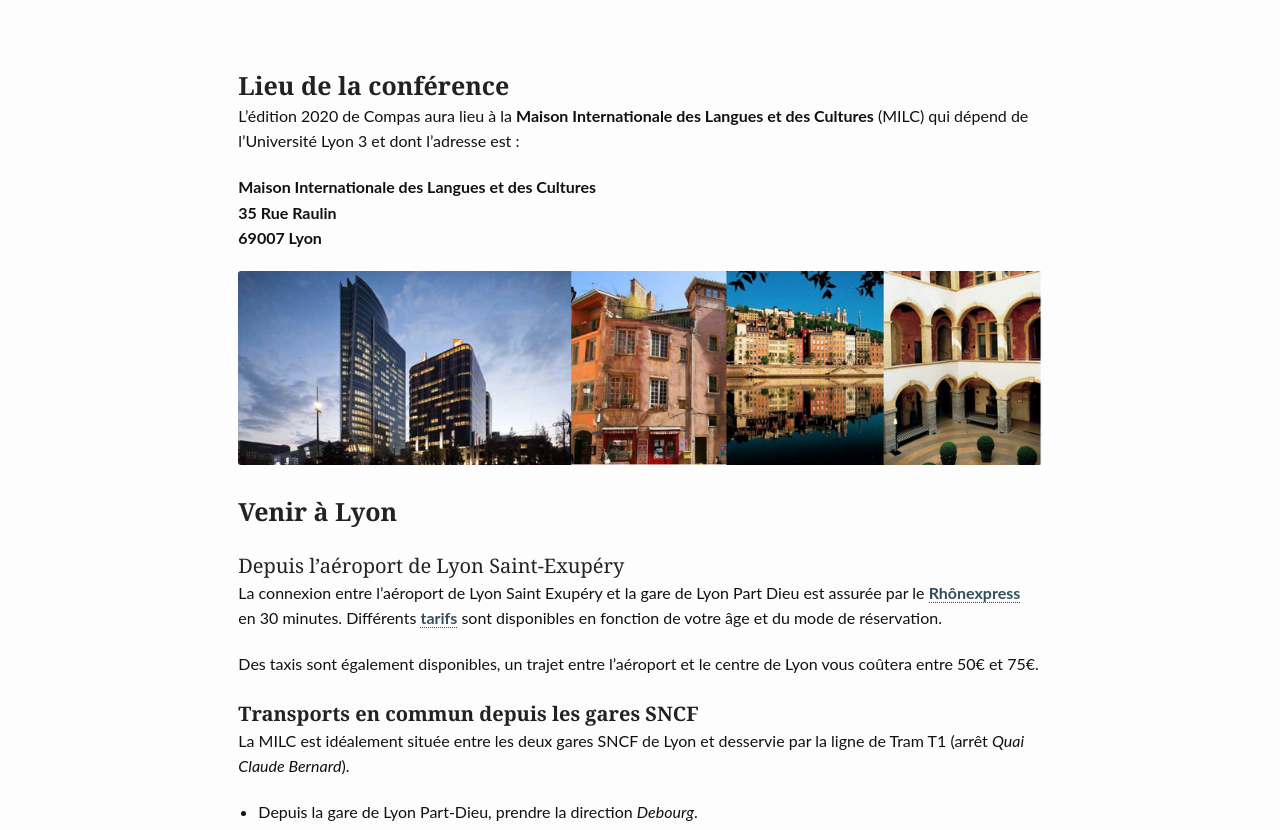
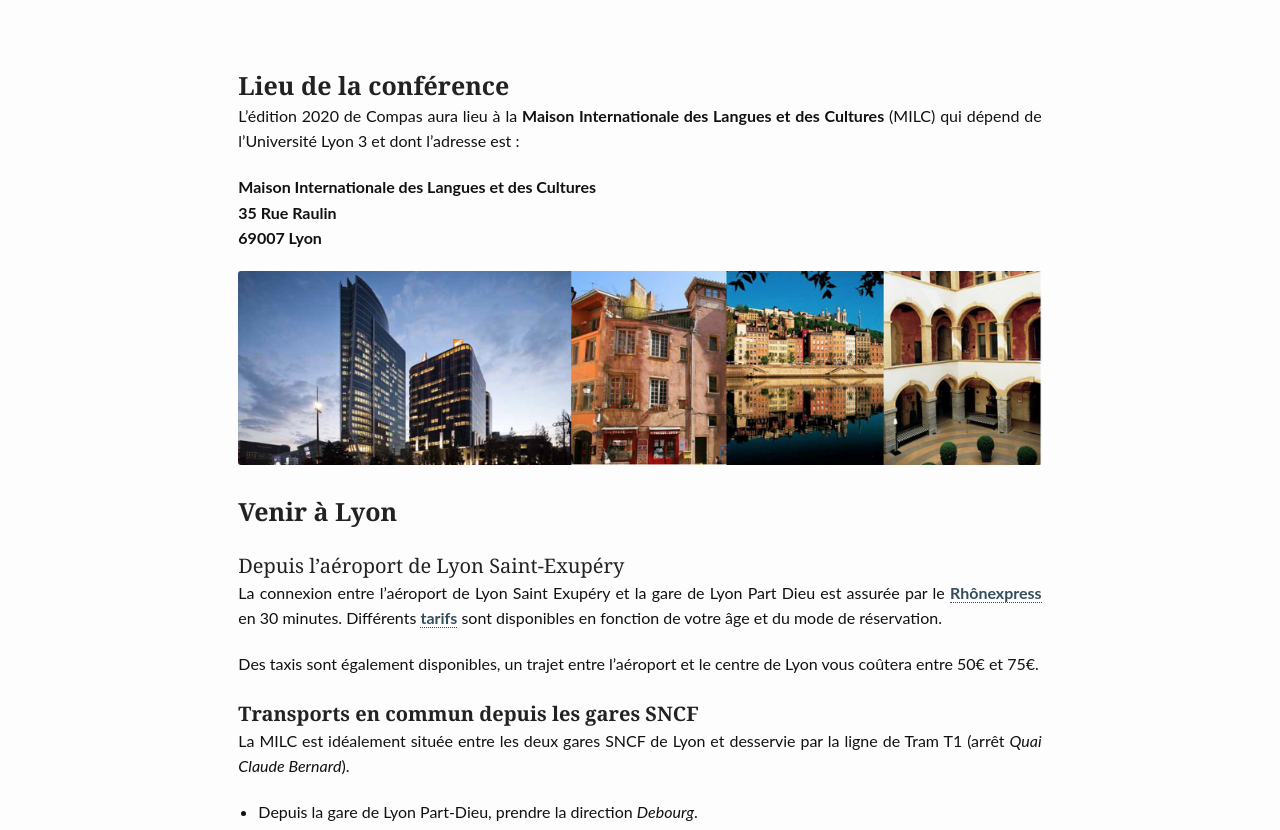
Before and after one commit to compas-conference/2020, a Jekyll site: the page built from venue/index.md, in a window 1280 px wide. Shown: the part 371-1201 px from the top of the page. Built offline with Jekyll 4.4.1, drawn with Linux system fonts in a browser that asks for light colours.

Commit message:
justify text

```diff
--- a/venue/index.md
+++ b/venue/index.md
@@ -14,6 +14,7 @@ header:
 
 L'édition 2020 de Compas aura lieu à la **Maison Internationale des Langues et des Cultures** (MILC) qui dépend de
 l'Université Lyon 3 et dont l'adresse est :
+{: style="text-align: justify;"}
 
 **Maison Internationale des Langues et des Cultures** <br>
 **35 Rue Raulin** <br>
@@ -28,6 +29,7 @@ l'Université Lyon 3 et dont l'adresse est :
 La connexion entre l'aéroport de Lyon Saint Exupéry et la gare de Lyon Part Dieu est assurée par le
 [Rhônexpress](www.rhonexpress.fr) en 30 minutes. Différents [tarifs](https://www.rhonexpress.fr/fr/billets-et-tarifs/37)
 sont disponibles en fonction de votre âge et du mode de réservation.
+{: style="text-align: justify;"}
 
 Des taxis sont également disponibles, un trajet entre l'aéroport et le centre de Lyon vous coûtera entre 50€ et 75€.
 
@@ -35,6 +37,7 @@ Des taxis sont également disponibles, un trajet entre l'aéroport et le centre
 
 La MILC est idéalement située entre les deux gares SNCF de Lyon et desservie par la ligne de Tram T1
 (arrêt *Quai Claude Bernard*).
+{: style="text-align: justify;"}
 
 + Depuis la gare de Lyon Part-Dieu, prendre la direction *Debourg*.
 + Depuis la gare de Lyon Perrache, prendre la direction *IUT Feyssine*.
```
Also changed, not shown: index.md (+2 -0 lines).
